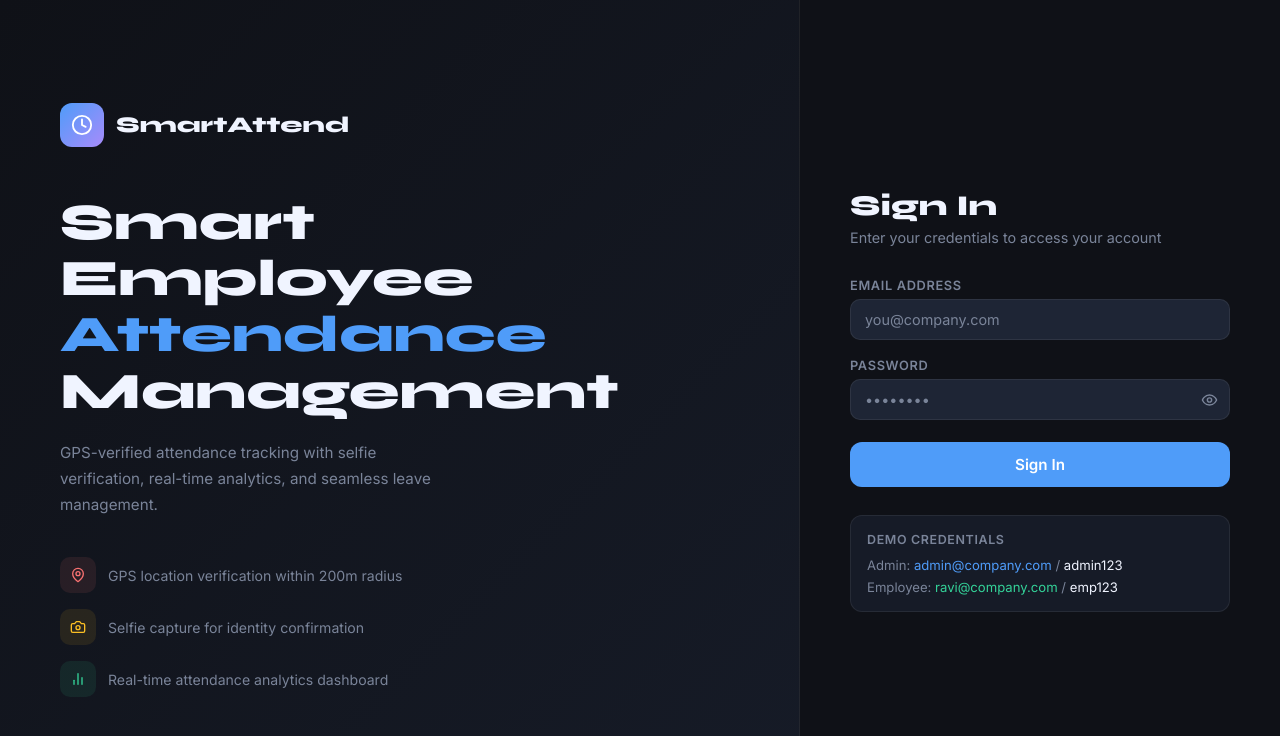
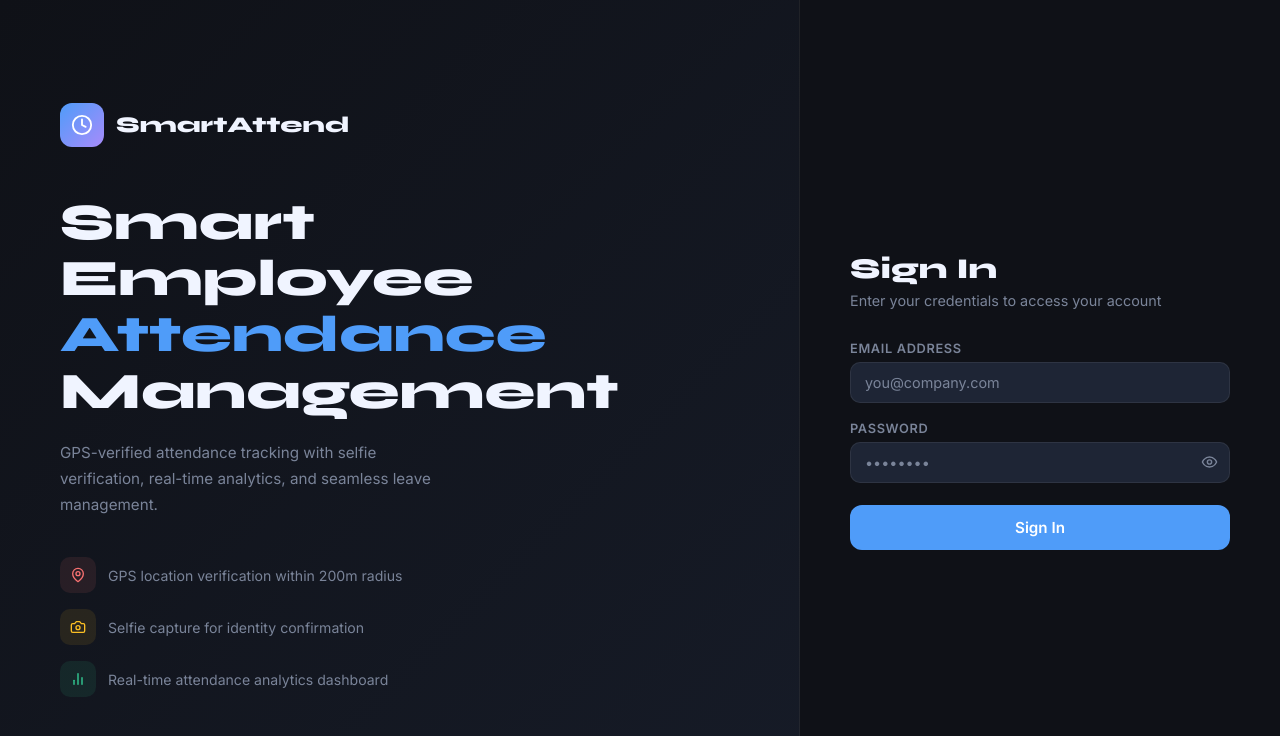
Before and after one commit to Abishek2611/smartattend, a React (Vite) app: page /login in a window 1280 px wide. Shown: the top 736 px of the page. Built offline with nearby package versions, Linux system fonts and the light colour scheme; no server answers.

Commit message:
Fix signin

```diff
--- a/src/pages/auth/LoginPage.jsx
+++ b/src/pages/auth/LoginPage.jsx
@@ -184,32 +184,7 @@ export default function LoginPage() {
             </button>
           </form>
 
-          {/* Demo Credentials */}
-          <div style={{
-            marginTop: 28,
-            padding: '16px',
-            background: 'var(--bg-card)',
-            border: '1px solid var(--border)',
-            borderRadius: 12,
-          }}>
-            <div style={{ fontSize: '0.78rem', color: 'var(--text-muted)', marginBottom: 10, fontWeight: 600, textTransform: 'uppercase', letterSpacing: '0.05em' }}>
-              Demo Credentials
-            </div>
-            <div style={{ display: 'flex', flexDirection: 'column', gap: 6 }}>
-              <div style={{ fontSize: '0.82rem' }}>
-                <span style={{ color: 'var(--text-muted)' }}>Admin: </span>
-                <span style={{ color: 'var(--accent)' }}>admin@company.com</span>
-                <span style={{ color: 'var(--text-muted)' }}> / </span>
-                <span>admin123</span>
-              </div>
-              <div style={{ fontSize: '0.82rem' }}>
-                <span style={{ color: 'var(--text-muted)' }}>Employee: </span>
-                <span style={{ color: 'var(--success)' }}>ravi@company.com</span>
-                <span style={{ color: 'var(--text-muted)' }}> / </span>
-                <span>emp123</span>
-              </div>
-            </div>
-          </div>
+
         </div>
       </div>
 
```
